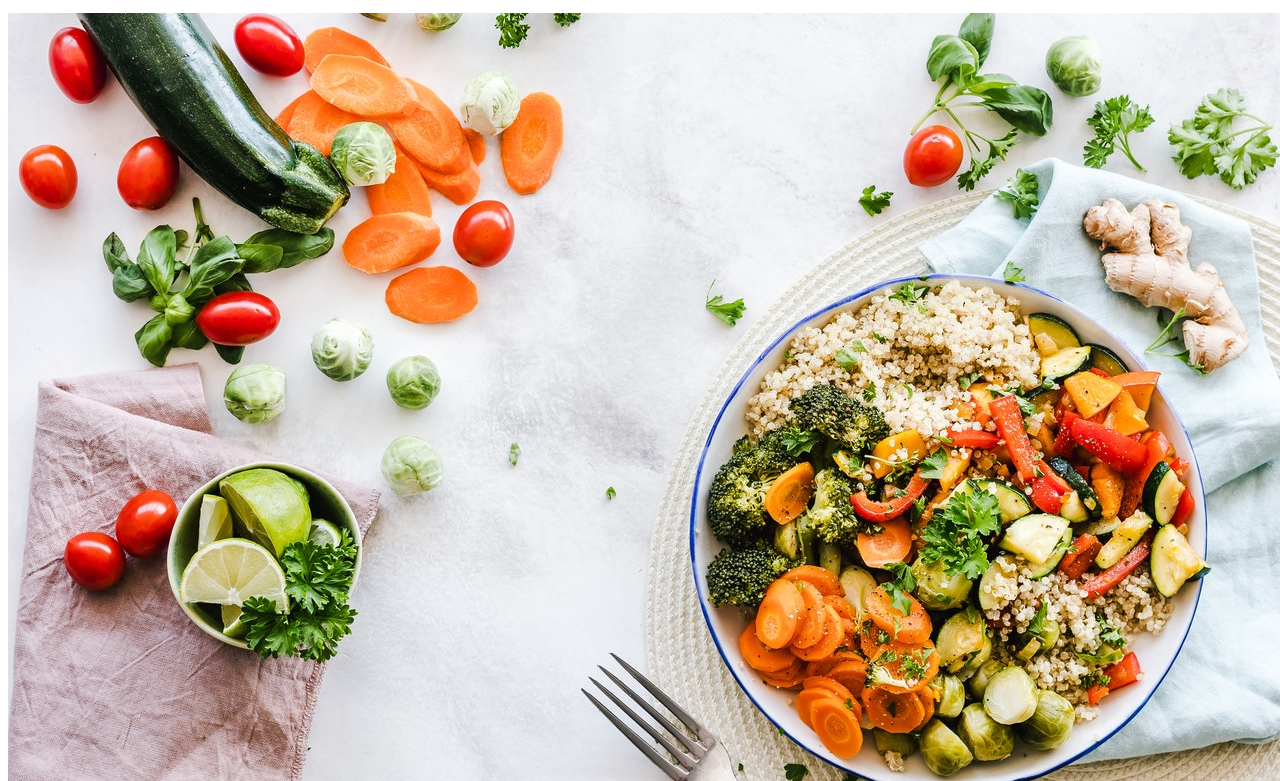
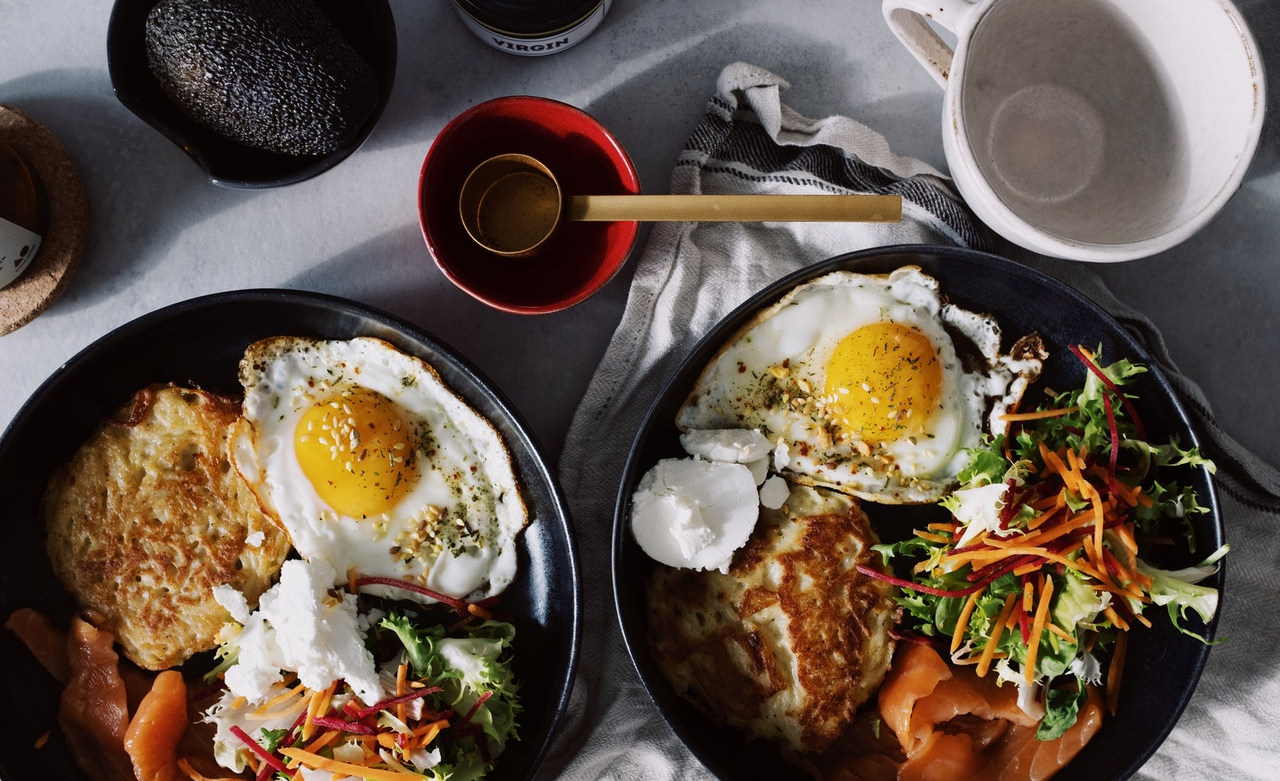
Before and after one commit to jatelohimself/restaurant-page, a website built with webpack: page dist/index.html in a window 1280 px wide. Shown: the part 212-993 px from the top of the page. Built offline with Linux system fonts and the light colour scheme.

```diff
--- a/src/modules/home.js
+++ b/src/modules/home.js
@@ -5,8 +5,8 @@
   const homeImg = document.createElement("div");
   homeImg.setAttribute("id", "homeImg");
   const img = document.createElement("img");
-  img.setAttribute("src", "images/pic1.jpg");
-  img.setAttribute("alt", "a plate of rice");
+  img.setAttribute("src", "images/pic4.jpg");
+  img.setAttribute("alt", "eggs, salad, waffles and an avocado");
   homeImg.appendChild(img);
 
   const homeDescription = document.createElement("div");
```
Also changed, not shown: dist/bundle.js, dist/images/pic4.jpg (added), dist/index.html, dist/styles/main.css (added).
